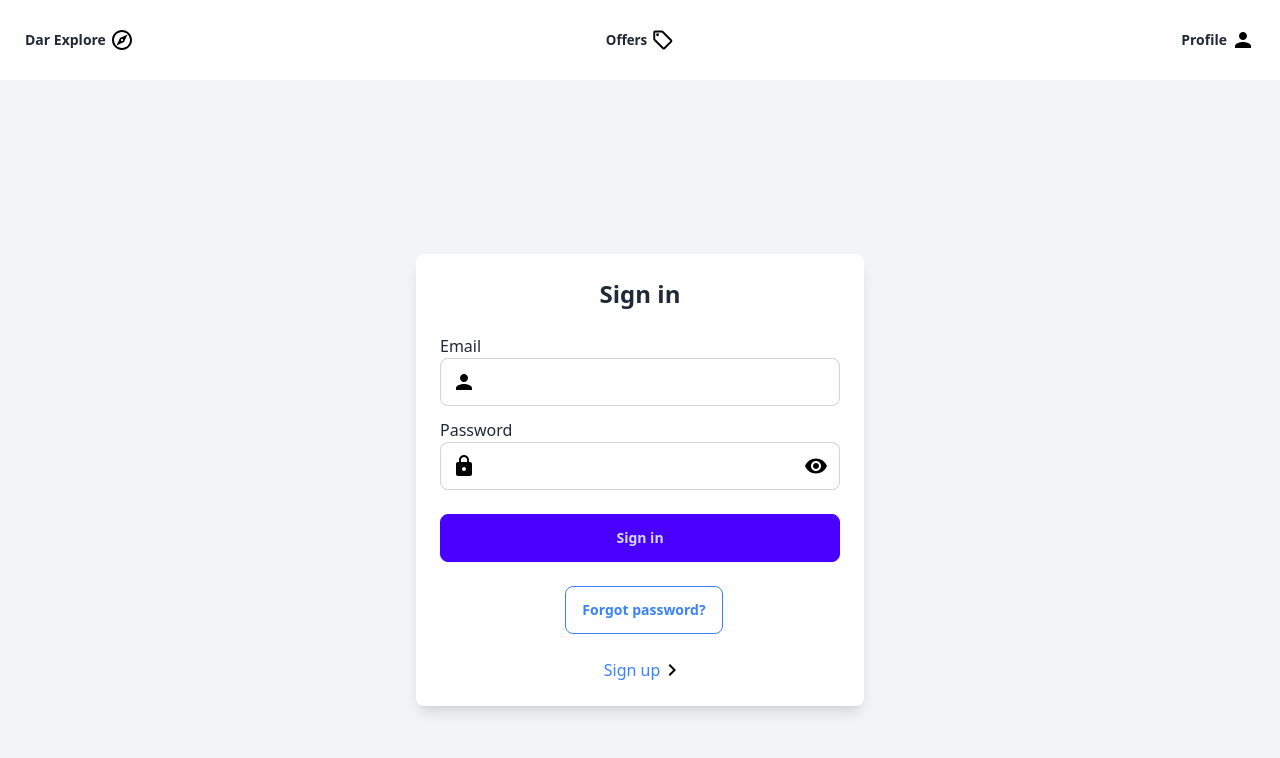
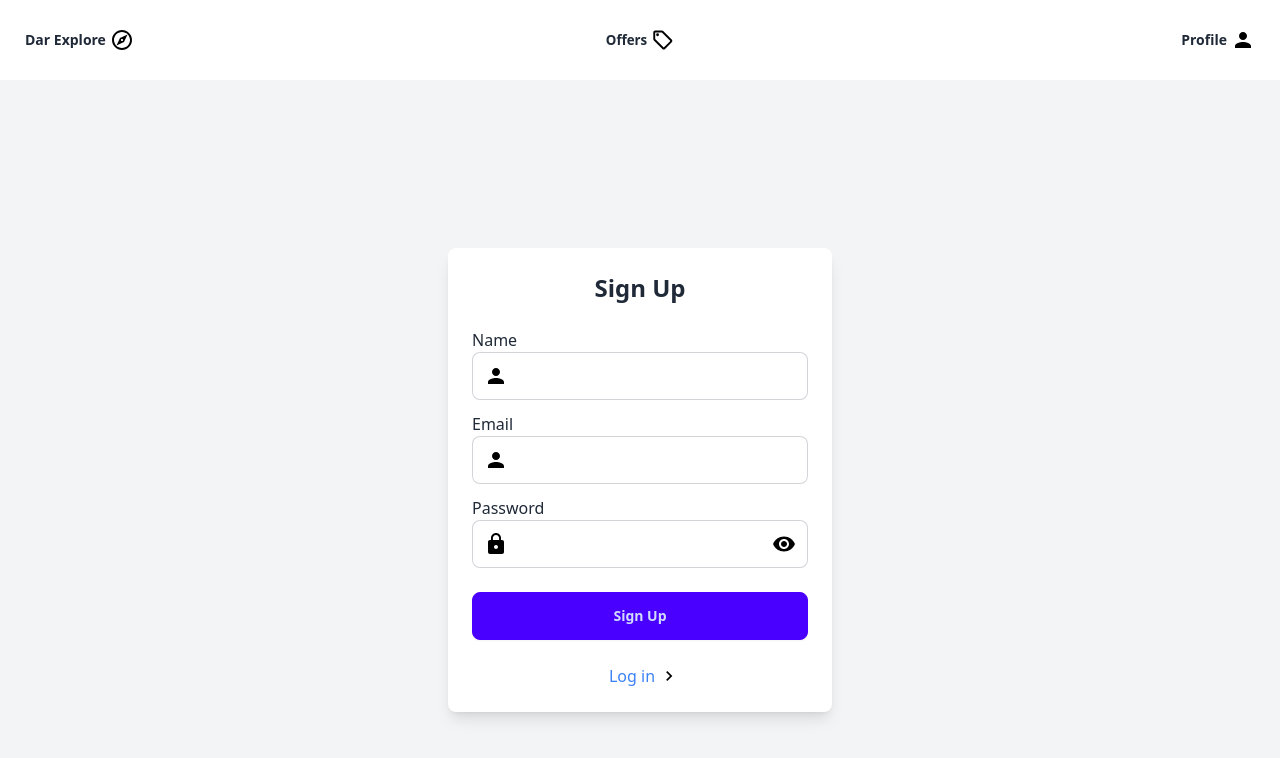
Before and after one commit to BasharAlwarad/Dar, a React (Vite) app in the folder client/: page /signup in a window 1280 px wide. Shown: the top 758 px of the page. Built offline with nearby package versions, Linux system fonts and the light colour scheme.

Commit message:
feature: singup page

```diff
--- a/client/src/pages/SignUp.jsx
+++ b/client/src/pages/SignUp.jsx
@@ -1,4 +1,4 @@
-import { useState } from 'react';
+import { useState, useMemo } from 'react';
 import { useNavigate, Link } from 'react-router-dom';
 import { useForm } from 'react-hook-form';
 import {
@@ -9,7 +9,6 @@ import {
 } from '../assets/index.js';
 
 export const Signup = () => {
-  const [user, setUser] = useState(null);
   const [message, setMessage] = useState('');
   const [showPassword, setShowPassword] = useState(false);
   const navigate = useNavigate();
@@ -17,72 +16,105 @@ export const Signup = () => {
   const {
     register,
     handleSubmit,
-    formState: { errors },
+    formState: { errors, isSubmitting },
   } = useForm();
 
-  const handleSignin = async (data) => {
+  const handleSignup = async (data) => {
     try {
-      console.log('handleLogin', data);
+      console.log('Signup Data:', data);
+      // Simulate an API call
+      await new Promise((resolve) => setTimeout(resolve, 1000));
+      setMessage('Signup successful!');
+
+      await new Promise((resolve) => setTimeout(resolve, 1000));
+      navigate('/');
     } catch (error) {
-      setMessage(error.response?.data?.message || 'Login failed');
+      setMessage(error.response?.data?.message || 'Signup failed');
     }
   };
 
-  const handleSignout = async () => {
-    try {
-      console.log('handleLogout');
-    } catch (error) {
-      setMessage('Logout failed');
-    }
-  };
+  const icons = useMemo(
+    () => ({
+      lock: lockIcon,
+      arrow: arrow,
+      visibility: visibilityIcon,
+      person: personIcon,
+    }),
+    []
+  );
 
   return (
     <div className="flex items-center justify-center h-screen bg-gray-100">
-      <div className="w-full max-w-md p-6 bg-white rounded-lg shadow-lg">
-        {user ? (
-          <div className="text-center">
-            <h2 className="mb-4 text-2xl font-semibold">
-              Welcome, {user.name}!
-            </h2>
-            <button onClick={handleSignout} className="w-full btn btn-primary">
-              Sign out
-            </button>
-            {message && (
-              <div className="mt-4 shadow-lg alert alert-success">
-                <span>{message}</span>
-              </div>
-            )}
-          </div>
-        ) : (
-          <form onSubmit={handleSubmit(handleSignin)} className="space-y-6">
-            <h2 className="text-2xl font-semibold text-center">Sign in</h2>
+      <div className="w-full max-w-sm p-6 bg-white rounded-lg shadow-lg">
+        <form onSubmit={handleSubmit(handleSignup)} className="space-y-6">
+          <h2 className="text-2xl font-semibold text-center">Sign Up</h2>
 
           {message && (
-              <div className="shadow-lg alert alert-error">
+            <div
+              className={`shadow-lg alert ${
+                message.includes('failed') ? 'alert-error' : 'alert-success'
+              }`}
+            >
               <span>{message}</span>
             </div>
           )}
 
           <div className="form-control flex flex-col space-y-3">
+            {/* Name Input */}
             <div className="relative">
               <img
-                  src={personIcon}
-                  alt="email icon"
+                src={icons.person}
+                alt="Person Icon"
+                className="absolute left-3 top-[3rem] transform -translate-y-1/2 w-6 h-6 text-gray-400"
+              />
+              <label htmlFor="name">Name</label>
+              <input
+                id="name"
+                type="text"
+                {...register('name', {
+                  required: 'Name is required',
+                  minLength: {
+                    value: 3,
+                    message: 'Name must be at least 3 characters',
+                  },
+                })}
+                className="w-full input input-bordered pl-12 pr-10"
+              />
+              {errors.name && (
+                <p className="text-red-500 text-sm">{errors.name.message}</p>
+              )}
+            </div>
+
+            {/* Email Input */}
+            <div className="relative">
+              <img
+                src={icons.person}
+                alt="Email Icon"
                 className="absolute left-3 top-[3rem] transform -translate-y-1/2 w-6 h-6 text-gray-400"
               />
               <label htmlFor="email">Email</label>
               <input
                 id="email"
-                  required
-                  type={'email'}
+                type="email"
+                {...register('email', {
+                  required: 'Email is required',
+                  pattern: {
+                    value: /^[a-zA-Z0-9._%+-]+@[a-zA-Z0-9.-]+\.[a-zA-Z]{2,4}$/,
+                    message: 'Invalid email address',
+                  },
+                })}
                 className="w-full input input-bordered pl-12 pr-10"
               />
+              {errors.email && (
+                <p className="text-red-500 text-sm">{errors.email.message}</p>
+              )}
             </div>
 
+            {/* Password Input */}
             <div className="relative">
               <label htmlFor="password">Password</label>
               <img
-                  src={lockIcon}
+                src={icons.lock}
                 alt="Lock Icon"
                 className="absolute left-3 top-[3rem] transform -translate-y-1/2 w-6 h-6 text-gray-400"
               />
@@ -91,46 +123,49 @@ export const Signup = () => {
                 type={showPassword ? 'text' : 'password'}
                 {...register('password', {
                   required: 'Password is required',
+                  minLength: {
+                    value: 6,
+                    message: 'Password must be at least 6 characters',
+                  },
                 })}
                 className="w-full input input-bordered pl-12 pr-10"
               />
-
               <img
-                  src={visibilityIcon}
-                  alt="Toggle Password Visibility"
+                src={icons.visibility}
+                alt={showPassword ? 'Hide Password' : 'Show Password'}
+                aria-label="Toggle Password Visibility"
                 className="absolute top-[3rem] right-3 transform -translate-y-1/2 cursor-pointer w-6 h-6"
                 onClick={() => setShowPassword(!showPassword)}
+                style={{ cursor: 'pointer' }}
               />
-              </div>
-
               {errors.password && (
                 <p className="text-red-500 text-sm">
                   {errors.password.message}
                 </p>
               )}
             </div>
-            <button type="submit" className="w-full btn btn-primary">
-              Sign in
+          </div>
+
+          {/* Submit Button */}
+          <button
+            type="submit"
+            className="w-full btn btn-primary"
+            disabled={isSubmitting}
+          >
+            {isSubmitting ? 'Signing up...' : 'Sign Up'}
           </button>
 
-            <div className="mt-4 text-center">
-              <button
-                onClick={() => navigate('/forgot-password')}
-                className="btn btn-outline ml-2 text-blue-500"
-              >
-                Forgot password?
-              </button>
-            </div>
+          {/* Navigation to Sign In */}
           <div className="flex justify-center mt-4">
             <button
-                onClick={() => navigate('/register')}
-                className="ml-2 text-blue-500 text-center flex justify-center flex-row hover:underline"
+              onClick={() => navigate('/signin')}
+              className="ml-2 text-blue-500 text-center flex items-center hover:underline"
             >
-                <span>Sign up</span> <img src={arrow} alt="arrow" />
+              <span>Log in</span>
+              <img src={icons.arrow} alt="arrow" className="ml-1 w-5 h-5" />
             </button>
           </div>
         </form>
-        )}
       </div>
     </div>
   );
--- a/client/src/pages/Signin.jsx
+++ b/client/src/pages/Signin.jsx
@@ -1,5 +1,5 @@
-import { useState } from 'react';
-import { useNavigate, Link } from 'react-router-dom';
+import { useState, useMemo } from 'react';
+import { useNavigate } from 'react-router-dom';
 import { useForm } from 'react-hook-form';
 import {
   lockIcon,
@@ -9,7 +9,6 @@ import {
 } from '../assets/index.js';
 
 export const Signin = () => {
-  const [user, setUser] = useState(null);
   const [message, setMessage] = useState('');
   const [showPassword, setShowPassword] = useState(false);
   const navigate = useNavigate();
@@ -17,72 +16,77 @@ export const Signin = () => {
   const {
     register,
     handleSubmit,
-    formState: { errors },
+    formState: { errors, isSubmitting },
   } = useForm();
 
   const handleSignin = async (data) => {
     try {
-      console.log('handleLogin', data);
+      console.log('Signin Data:', data);
+      await new Promise((resolve) => setTimeout(resolve, 1000));
+      setMessage('Signin successful!');
+      await new Promise((resolve) => setTimeout(resolve, 1000));
+      navigate('/');
     } catch (error) {
-      setMessage(error.response?.data?.message || 'Login failed');
+      setMessage(error.response?.data?.message || 'Signin failed');
     }
   };
 
-  const handleSignout = async () => {
-    try {
-      console.log('handleLogout');
-    } catch (error) {
-      setMessage('Logout failed');
-    }
-  };
+  const icons = useMemo(
+    () => ({
+      lock: lockIcon,
+      arrow: arrow,
+      visibility: visibilityIcon,
+      person: personIcon,
+    }),
+    []
+  );
 
   return (
     <div className="flex items-center justify-center h-screen bg-gray-100">
-      <div className="w-full max-w-md p-6 bg-white rounded-lg shadow-lg">
-        {user ? (
-          <div className="text-center">
-            <h2 className="mb-4 text-2xl font-semibold">
-              Welcome, {user.name}!
-            </h2>
-            <button onClick={handleSignout} className="w-full btn btn-primary">
-              Sign out
-            </button>
-            {message && (
-              <div className="mt-4 shadow-lg alert alert-success">
-                <span>{message}</span>
-              </div>
-            )}
-          </div>
-        ) : (
+      <div className="w-full max-w-sm p-6 bg-white rounded-lg shadow-lg">
         <form onSubmit={handleSubmit(handleSignin)} className="space-y-6">
-            <h2 className="text-2xl font-semibold text-center">Sign in</h2>
+          <h2 className="text-2xl font-semibold text-center">Sign In</h2>
 
           {message && (
-              <div className="shadow-lg alert alert-error">
+            <div
+              className={`shadow-lg alert ${
+                message.includes('failed') ? 'alert-error' : 'alert-success'
+              }`}
+            >
               <span>{message}</span>
             </div>
           )}
 
           <div className="form-control flex flex-col space-y-3">
+            {/* Email Input */}
             <div className="relative">
               <img
-                  src={personIcon}
-                  alt="email icon"
+                src={icons.person}
+                alt="Email Icon"
                 className="absolute left-3 top-[3rem] transform -translate-y-1/2 w-6 h-6 text-gray-400"
               />
               <label htmlFor="email">Email</label>
               <input
                 id="email"
-                  required
-                  type={'email'}
+                type="email"
+                {...register('email', {
+                  required: 'Email is required',
+                  pattern: {
+                    value: /^[a-zA-Z0-9._%+-]+@[a-zA-Z0-9.-]+\.[a-zA-Z]{2,4}$/,
+                    message: 'Invalid email address',
+                  },
+                })}
                 className="w-full input input-bordered pl-12 pr-10"
               />
+              {errors.email && (
+                <p className="text-red-500 text-sm">{errors.email.message}</p>
+              )}
             </div>
 
             <div className="relative">
               <label htmlFor="password">Password</label>
               <img
-                  src={lockIcon}
+                src={icons.lock}
                 alt="Lock Icon"
                 className="absolute left-3 top-[3rem] transform -translate-y-1/2 w-6 h-6 text-gray-400"
               />
@@ -91,46 +95,56 @@ export const Signin = () => {
                 type={showPassword ? 'text' : 'password'}
                 {...register('password', {
                   required: 'Password is required',
+                  minLength: {
+                    value: 6,
+                    message: 'Password must be at least 6 characters',
+                  },
                 })}
                 className="w-full input input-bordered pl-12 pr-10"
               />
-
               <img
-                  src={visibilityIcon}
-                  alt="Toggle Password Visibility"
+                src={icons.visibility}
+                alt={showPassword ? 'Hide Password' : 'Show Password'}
+                aria-label="Toggle Password Visibility"
                 className="absolute top-[3rem] right-3 transform -translate-y-1/2 cursor-pointer w-6 h-6"
                 onClick={() => setShowPassword(!showPassword)}
+                style={{ cursor: 'pointer' }}
               />
-              </div>
-
               {errors.password && (
                 <p className="text-red-500 text-sm">
                   {errors.password.message}
                 </p>
               )}
             </div>
-            <button type="submit" className="w-full btn btn-primary">
-              Sign in
+          </div>
+
+          <button
+            type="submit"
+            className="w-full btn btn-primary"
+            disabled={isSubmitting}
+          >
+            {isSubmitting ? 'Signing in...' : 'Sign In'}
           </button>
 
           <div className="mt-4 text-center">
             <button
               onClick={() => navigate('/forgot-password')}
-                className="btn btn-outline ml-2 text-blue-500"
+              className="btn btn-outline text-blue-500"
             >
               Forgot password?
             </button>
           </div>
+
           <div className="flex justify-center mt-4">
             <button
-                onClick={() => navigate('/register')}
-                className="ml-2 text-blue-500 text-center flex justify-center flex-row hover:underline"
+              onClick={() => navigate('/signup')}
+              className="ml-2 text-blue-500 text-center flex items-center hover:underline"
             >
-                <span>Sign up</span> <img src={arrow} alt="arrow" />
+              <span>Sign up</span>
+              <img src={icons.arrow} alt="arrow" />
             </button>
           </div>
         </form>
-        )}
       </div>
     </div>
   );
```
Also changed, not shown: client/src/firebase.config.jsx (+9 -0 lines). Lines whose indentation alone changed are shown as unchanged.
